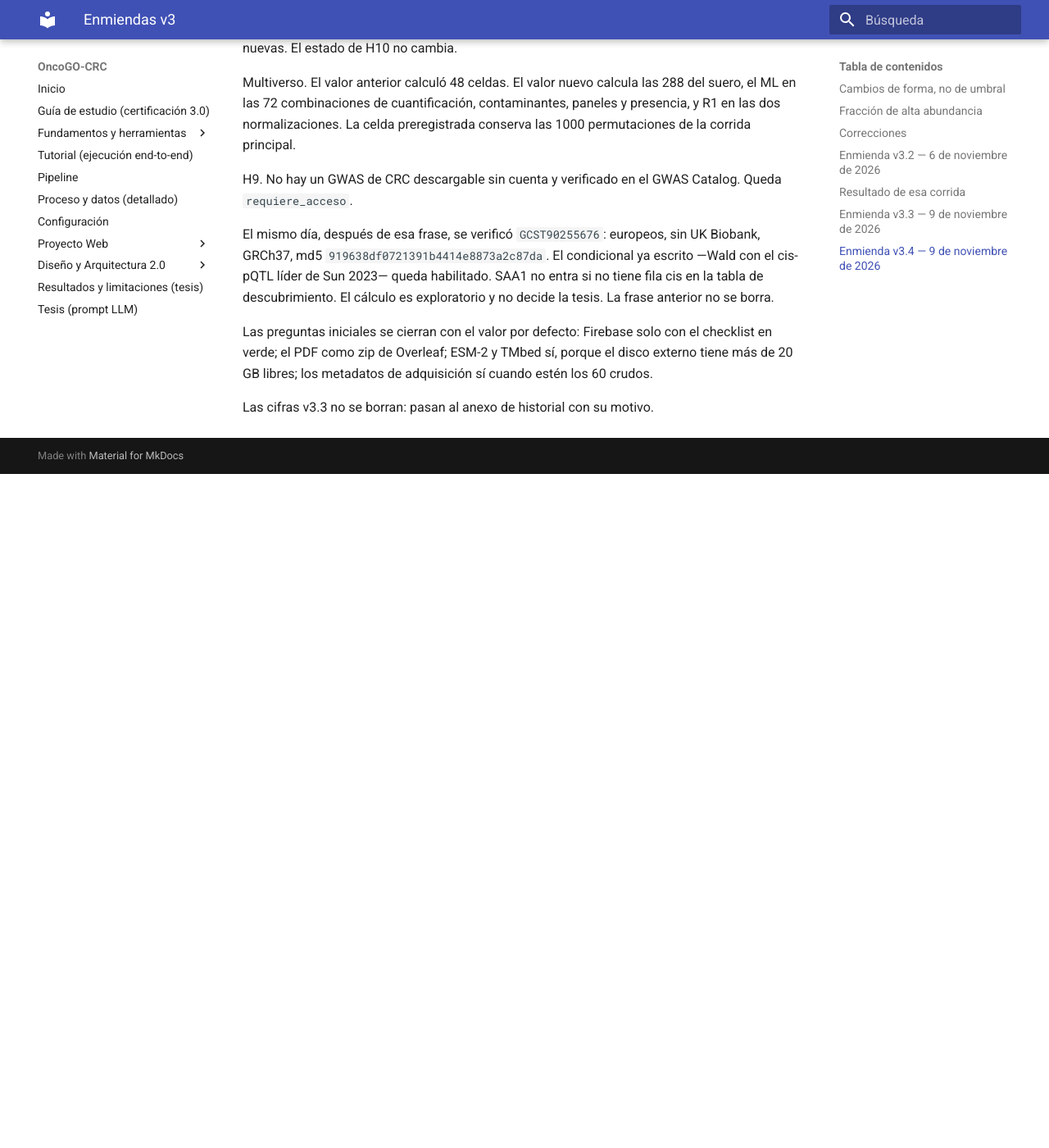
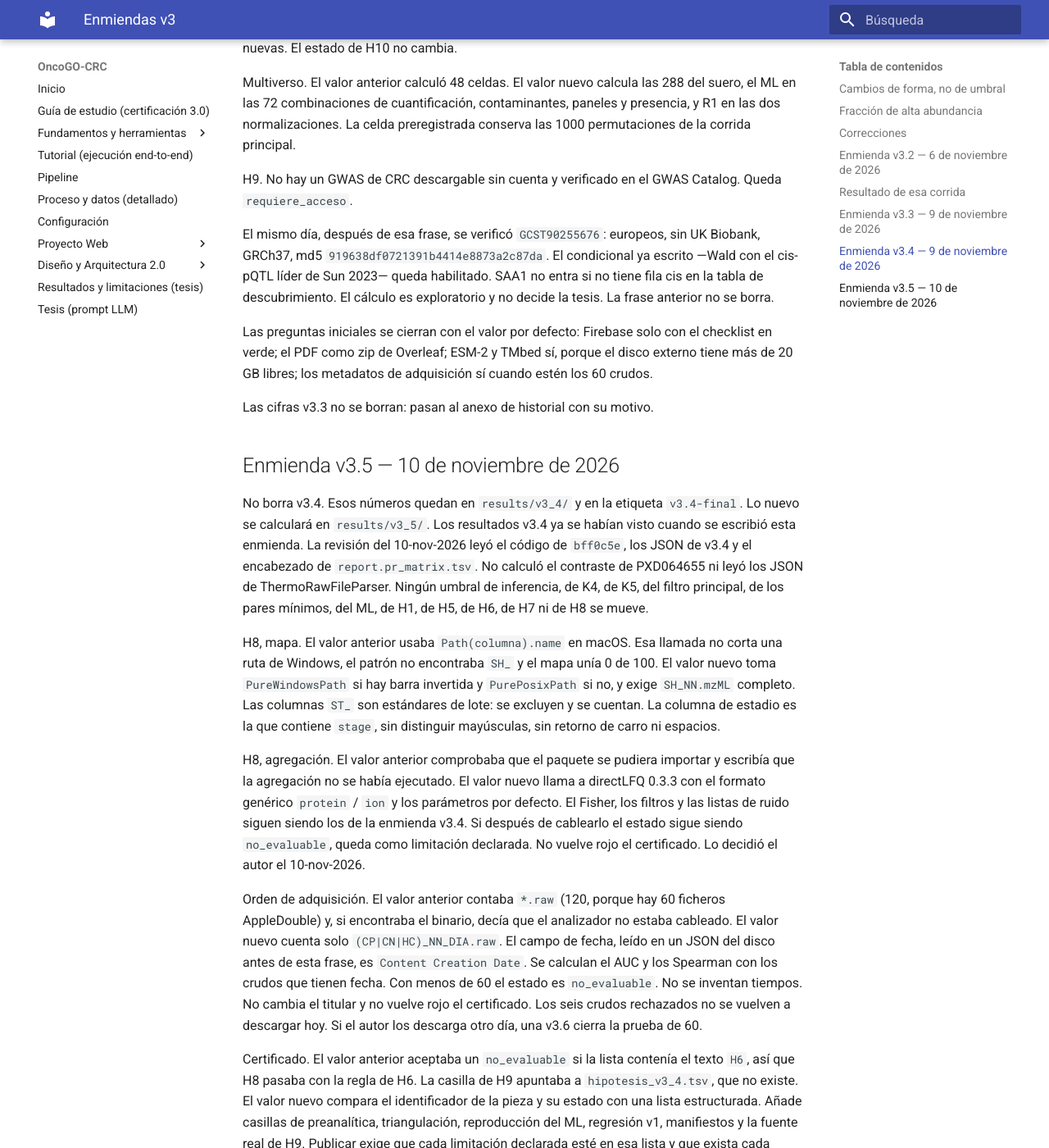
Before and after one commit to JancoDeveloper/OncoGO-CRC, an MkDocs documentation site: the page built from docs/enmiendas_v3.md, in a window 1280 px wide and 1400 px high, scrolled down 6543 px. Shown: the whole window at 82% size. Built offline with MkDocs 1.6.1 and Material for MkDocs 9.7.7, drawn with Linux system fonts in a browser that asks for light colours; before the commit the page ends 7121 px from its top, so only the background shows below that; some of the changed text lies outside the part shown.

Commit message:
prereg: enmienda v3.5 (H8 cableado, orden de adquisición con 54 crudos, certificado por pieza, H7 sin recursos no entrenables, H6 degenerada, semilla del ML)
Co-authored-by: Cursor <cursoragent@cursor.com>

```diff
--- a/docs/enmiendas_v3.md
+++ b/docs/enmiendas_v3.md
@@ -113,3 +113,31 @@ El mismo día, después de esa frase, se verificó `GCST90255676`: europeos, sin
 Las preguntas iniciales se cierran con el valor por defecto: Firebase solo con el checklist en verde; el PDF como zip de Overleaf; ESM-2 y TMbed sí, porque el disco externo tiene más de 20 GB libres; los metadatos de adquisición sí cuando estén los 60 crudos.
 
 Las cifras v3.3 no se borran: pasan al anexo de historial con su motivo.
+
+## Enmienda v3.5 — 10 de noviembre de 2026
+
+No borra v3.4. Esos números quedan en `results/v3_4/` y en la etiqueta `v3.4-final`. Lo nuevo se calculará en `results/v3_5/`. Los resultados v3.4 ya se habían visto cuando se escribió esta enmienda. La revisión del 10-nov-2026 leyó el código de `bff0c5e`, los JSON de v3.4 y el encabezado de `report.pr_matrix.tsv`. No calculó el contraste de PXD064655 ni leyó los JSON de ThermoRawFileParser. Ningún umbral de inferencia, de K4, de K5, del filtro principal, de los pares mínimos, del ML, de H1, de H5, de H6, de H7 ni de H8 se mueve.
+
+H8, mapa. El valor anterior usaba `Path(columna).name` en macOS. Esa llamada no corta una ruta de Windows, el patrón no encontraba `SH_` y el mapa unía 0 de 100. El valor nuevo toma `PureWindowsPath` si hay barra invertida y `PurePosixPath` si no, y exige `SH_NN.mzML` completo. Las columnas `ST_` son estándares de lote: se excluyen y se cuentan. La columna de estadio es la que contiene `stage`, sin distinguir mayúsculas, sin retorno de carro ni espacios.
+
+H8, agregación. El valor anterior comprobaba que el paquete se pudiera importar y escribía que la agregación no se había ejecutado. El valor nuevo llama a directLFQ 0.3.3 con el formato genérico `protein` / `ion` y los parámetros por defecto. El Fisher, los filtros y las listas de ruido siguen siendo los de la enmienda v3.4. Si después de cablearlo el estado sigue siendo `no_evaluable`, queda como limitación declarada. No vuelve rojo el certificado. Lo decidió el autor el 10-nov-2026.
+
+Orden de adquisición. El valor anterior contaba `*.raw` (120, porque hay 60 ficheros AppleDouble) y, si encontraba el binario, decía que el analizador no estaba cableado. El valor nuevo cuenta solo `(CP|CN|HC)_NN_DIA.raw`. El campo de fecha, leído en un JSON del disco antes de esta frase, es `Content Creation Date`. Se calculan el AUC y los Spearman con los crudos que tienen fecha. Con menos de 60 el estado es `no_evaluable`. No se inventan tiempos. No cambia el titular y no vuelve rojo el certificado. Los seis crudos rechazados no se vuelven a descargar hoy. Si el autor los descarga otro día, una v3.6 cierra la prueba de 60.
+
+Certificado. El valor anterior aceptaba un `no_evaluable` si la lista contenía el texto `H6`, así que H8 pasaba con la regla de H6. La casilla de H9 apuntaba a `hipotesis_v3_4.tsv`, que no existe. El valor nuevo compara el identificador de la pieza y su estado con una lista estructurada. Añade casillas de preanalítica, triangulación, reproducción del ML, regresión v1, manifiestos y la fuente real de H9. Publicar exige que cada limitación declarada esté en esa lista y que exista cada fuente citada.
+
+H7. El valor anterior metía a Papier 2024, con 1 positivo y 125 negativos, en el entrenamiento de Álvez y del HPA. El valor nuevo saca de los recursos entrenables a quien tenga menos de 10 observaciones en alguna clase y lo deja `no_evaluable`, con su conteo. La regla de sostiene y de refuta no cambia. Se informan las dos versiones.
+
+H6. El valor anterior devolvía `no_sostiene` con una tabla sin signos distintos. El estado no se cambia después de ver el resultado: lo sigue dando la regla escrita. El valor nuevo añade `tabla_degenerada` cuando una columna de la tabla 2×2 es cero, y el motivo de que la prueba no puede detectar una diferencia. La lectura no puede decir que el tipo celular no influye.
+
+Aprendizaje. El valor anterior de la celda preregistrada en v3.4 usaba la semilla del multiverso y daba un AUC distinto de 0,88025. El valor nuevo, solo para esa celda, usa las semillas de v3.3 y el mismo orden de muestras. El resto de celdas conserva la semilla de v3.4. Si no reproduce 0,88025, la casilla queda en rojo.
+
+Controles. El valor anterior copiaba el estado `calculado` de v3.3. El veredicto de v3.3 era falla cuando `n_fallos` era mayor que cero. El valor nuevo lo deriva de `n_fallos`.
+
+Triangulación. El valor anterior dejaba solo la columna `gen`. El valor nuevo rellena las columnas de la enmienda con los ficheros que ya están en disco. Lo que falta se escribe `no_medida`. No hay pruebas nuevas.
+
+H9. La enmienda v3.4 decía que H9 no se intentaba. El mismo día, el commit `f5a26fb` habilitó el Wald exploratorio de `GCST90255676`. Se declara como desviación de procedimiento. H9 no decide la tesis. La frase anterior no se borra.
+
+Las preguntas del 10-nov-2026 quedan cerradas: Firebase solo si el certificado v3.5 es publicable; el PDF como zip de Overleaf, sin instalar MacTeX.
+
+Las cifras v3.4 no se borran: pasan al anexo de historial con su motivo.
```
Also changed, not shown: 1 other file.
